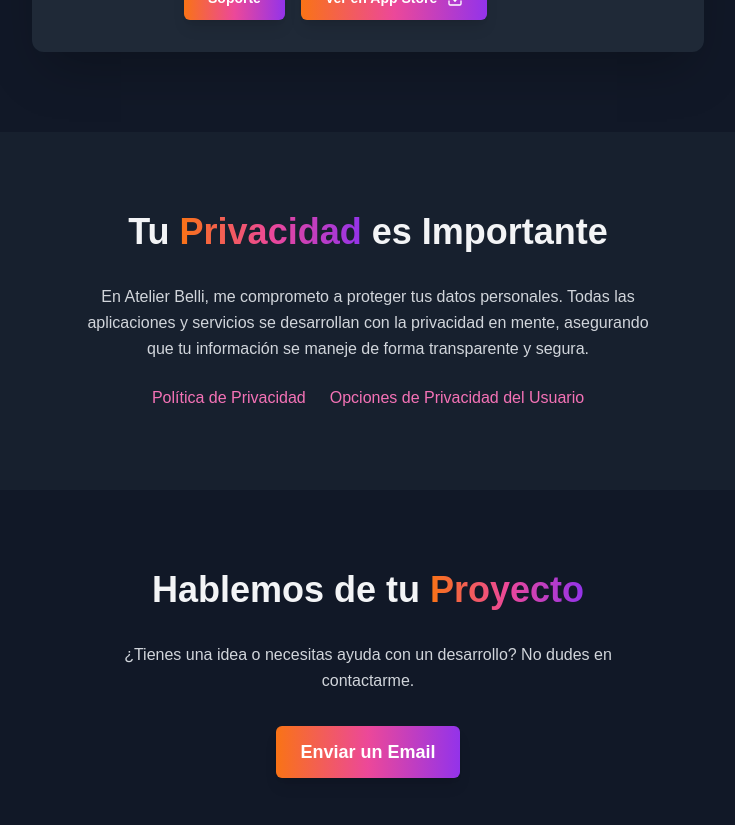
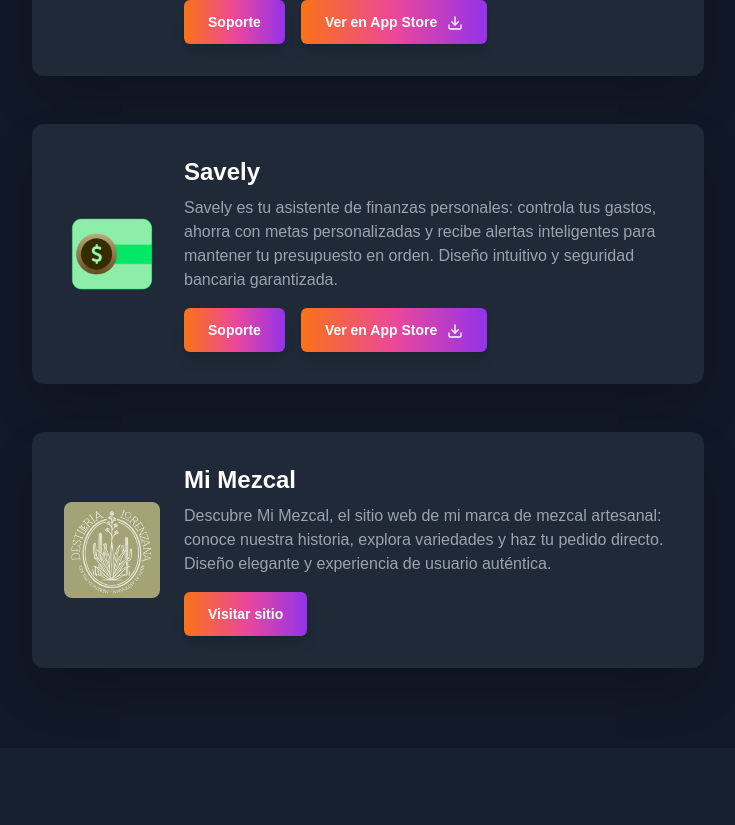
Before and after one commit to Ivan-LB/atelier-belli, a Next.js app: page / in a window 1280 px wide. Shown: the part 1560-2385 px from the top of the page, without its empty margins (272-1007 px from the left). Built offline with nearby package versions, Linux system fonts and the light colour scheme.

Commit message:
Minor: Add missing projects

```diff
--- a/app/page.tsx
+++ b/app/page.tsx
@@ -162,33 +162,98 @@ export default function PortfolioPage() {
             <h2 className="text-3xl sm:text-4xl font-bold text-center mb-12">
               Mis <span className="text-gradient">Aplicaciones</span>
             </h2>
-            <div className="bg-gray-800 p-6 sm:p-8 rounded-xl shadow-2xl max-w-2xl mx-auto">
+
+            {/* Fingo */}
+            <div className="bg-gray-800 p-6 sm:p-8 rounded-xl shadow-2xl max-w-2xl mx-auto mb-12">
               <div className="flex flex-col sm:flex-row items-center gap-6">
                 <img
-                  src="/Fingo-Logo.png?width=100&height=100"
+                  src="/Fingo-Logo.png"
                   alt="Logo Fingo"
                   className="w-20 h-20 sm:w-24 sm:h-24 rounded-lg object-cover flex-shrink-0"
                 />
                 <div>
                   <h3 className="text-2xl font-semibold mb-2 text-white">Fingo</h3>
                   <p className="text-gray-400 mb-4 text-sm sm:text-base">
-                    Fingo es tu compañero ideal para la gestión de finanzas personales, diseñado con simplicidad y
-                    potencia para ayudarte a alcanzar tus metas económicas.
+                    Fingo es la app definitiva para tomar decisiones en grupo al instante: elige con toques, ruletas,
+                    flechas giratorias o lanzamientos de moneda. Totalmente personalizable, con háptics que hacen
+                    cada elección rápida, divertida y justa.
                   </p>
                   <div className="flex flex-col sm:flex-row space-y-3 sm:space-y-0 sm:space-x-4">
                     <GradientButton
-                      href="/fingo/support"
+                      href="https://ivanlorenzanabelli.github.io/fingo-support/"
                       target="_blank"
                       className="text-sm w-full sm:w-auto justify-center"
                     >
                       Soporte
                     </GradientButton>
                     <GradientButton
-                      href="https://apps.apple.com/app/tu-app-id"
+                      href="https://apps.apple.com/mx/app/fingo-group-choice-made-easy/id6747301883?l=en-GB"
                       target="_blank"
                       className="text-sm w-full sm:w-auto justify-center"
                     >
                       Ver en App Store <DownloadIcon className="inline-block ml-1.5 h-4 w-4" />
+                    </GradientButton>
+                  </div>
+                </div>
+              </div>
+            </div>
+
+            {/* Savely */}
+            <div className="bg-gray-800 p-6 sm:p-8 rounded-xl shadow-2xl max-w-2xl mx-auto mb-12">
+              <div className="flex flex-col sm:flex-row items-center gap-6">
+                <img
+                  src="/Savely-Logo.png"
+                  alt="Logo Savely"
+                  className="w-20 h-20 sm:w-24 sm:h-24 rounded-lg object-cover flex-shrink-0"
+                />
+                <div>
+                  <h3 className="text-2xl font-semibold mb-2 text-white">Savely</h3>
+                  <p className="text-gray-400 mb-4 text-sm sm:text-base">
+                    Savely es tu asistente de finanzas personales: controla tus gastos, ahorra con metas personalizadas
+                    y recibe alertas inteligentes para mantener tu presupuesto en orden. Diseño intuitivo y seguridad
+                    bancaria garantizada.
+                  </p>
+                  <div className="flex flex-col sm:flex-row space-y-3 sm:space-y-0 sm:space-x-4">
+                    <GradientButton
+                      href="https://ivanlorenzanabelli.github.io/savely-support/"
+                      target="_blank"
+                      className="text-sm w-full sm:w-auto justify-center"
+                    >
+                      Soporte
+                    </GradientButton>
+                    <GradientButton
+                      href="https://apps.apple.com/app/idSAVELY_APP_ID"
+                      target="_blank"
+                      className="text-sm w-full sm:w-auto justify-center"
+                    >
+                      Ver en App Store <DownloadIcon className="inline-block ml-1.5 h-4 w-4" />
+                    </GradientButton>
+                  </div>
+                </div>
+              </div>
+            </div>
+
+            {/* Mezcal Site */}
+            <div className="bg-gray-800 p-6 sm:p-8 rounded-xl shadow-2xl max-w-2xl mx-auto">
+              <div className="flex flex-col sm:flex-row items-center gap-6">
+                <img
+                  src="/Mezcal-Logo.jpg"
+                  alt="Logo Mi Mezcal"
+                  className="w-20 h-20 sm:w-24 sm:h-24 rounded-lg object-cover flex-shrink-0"
+                />
+                <div>
+                  <h3 className="text-2xl font-semibold mb-2 text-white">Mi Mezcal</h3>
+                  <p className="text-gray-400 mb-4 text-sm sm:text-base">
+                    Descubre Mi Mezcal, el sitio web de mi marca de mezcal artesanal: conoce nuestra historia,
+                    explora variedades y haz tu pedido directo. Diseño elegante y experiencia de usuario auténtica.
+                  </p>
+                  <div className="flex flex-col sm:flex-row space-y-3 sm:space-y-0 sm:space-x-4">
+                    <GradientButton
+                      href="https://www.destilerialorenzana.com/"
+                      target="_blank"
+                      className="text-sm w-full sm:w-auto justify-center"
+                    >
+                      Visitar sitio
                     </GradientButton>
                   </div>
                 </div>
```
Also changed, not shown: public/Mezcal-Logo.jpg (added), public/Savely-Logo.png (added).
